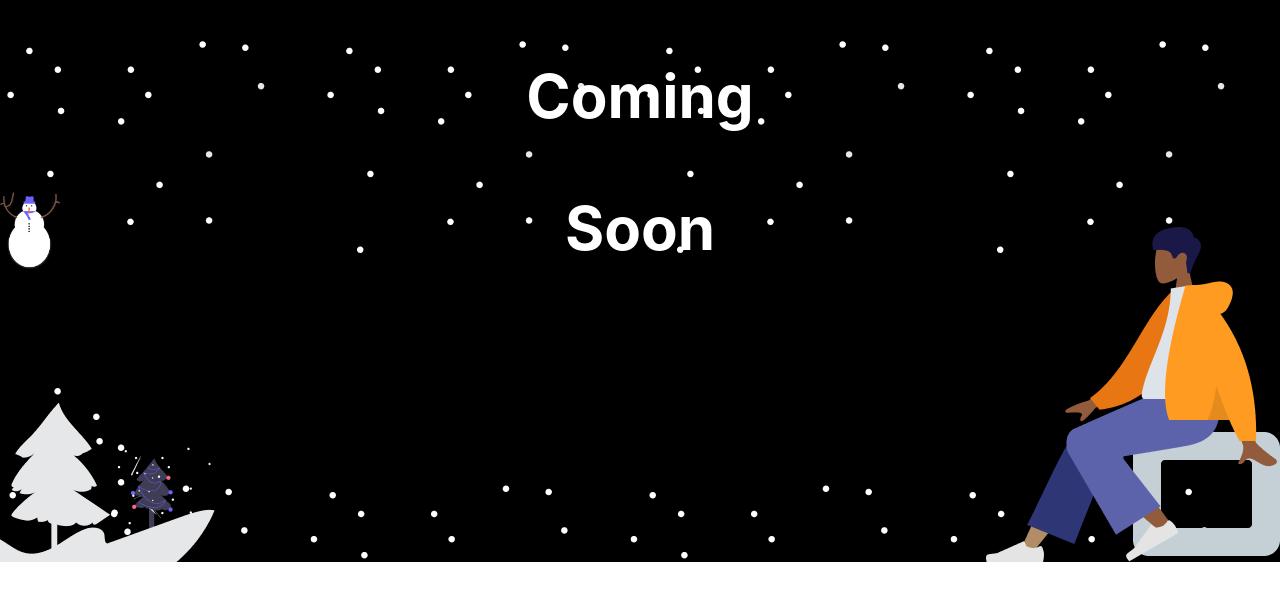
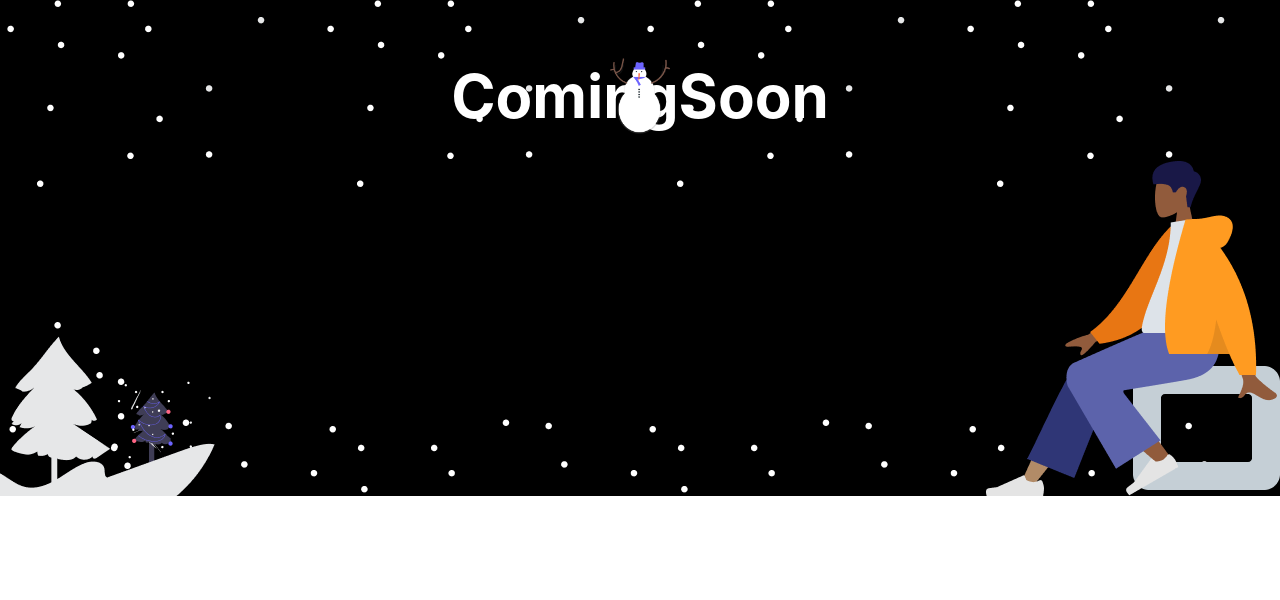
Before and after one commit to DevOlagboye/portfolio-coming-soon, a React (Create React App) app: page / in a window 1280 px wide. Shown: the top 600 px of the page. Built offline with nearby package versions, Linux system fonts and the light colour scheme.

Commit message:
Started styling the Comingsoon page

```diff
--- a/src/Components/ComingSoonPage/ComingSoonPage.css
+++ b/src/Components/ComingSoonPage/ComingSoonPage.css
@@ -1,3 +1,9 @@
+.container {
+    display: flex;
+    justify-content: center;
+    align-items: center;
+}
+
 .text {
     color: #fff;
     text-align: center;
```
